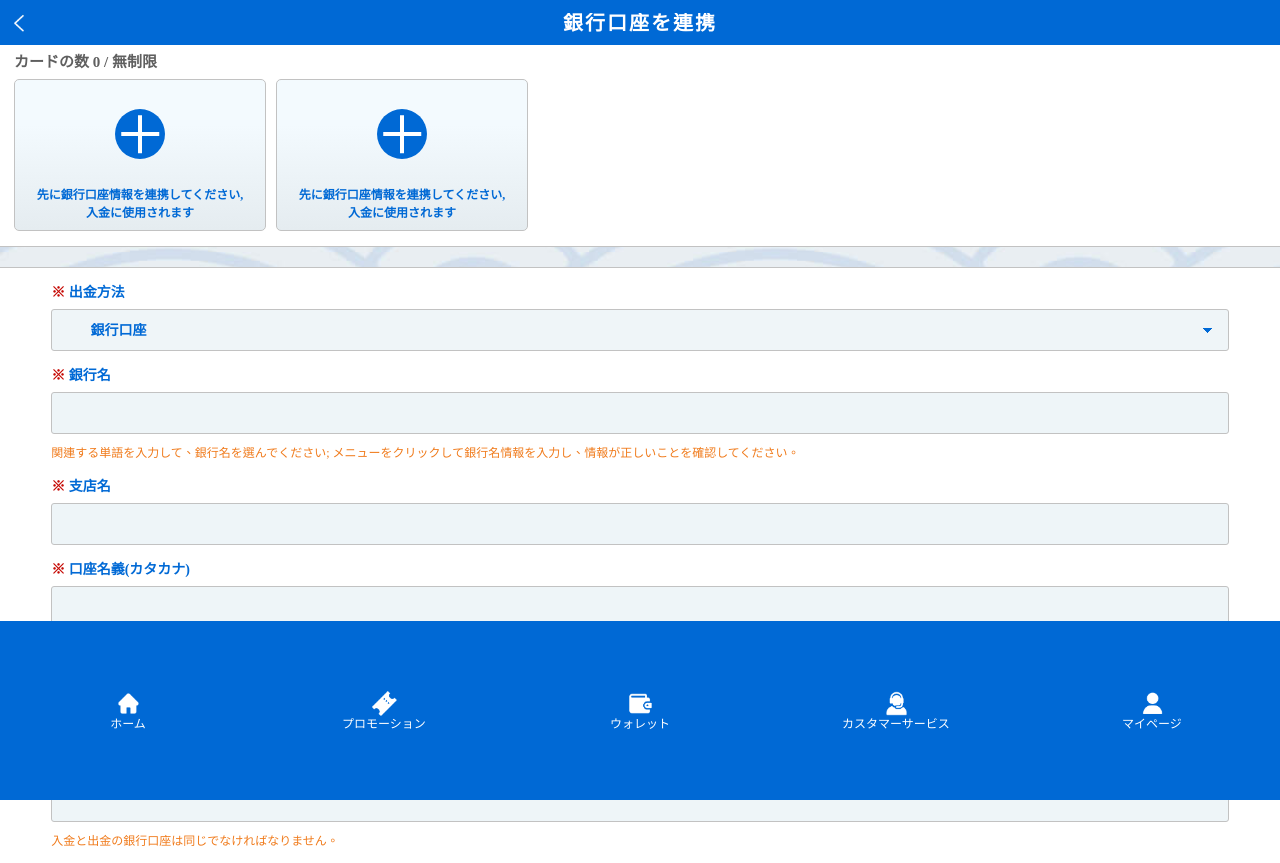
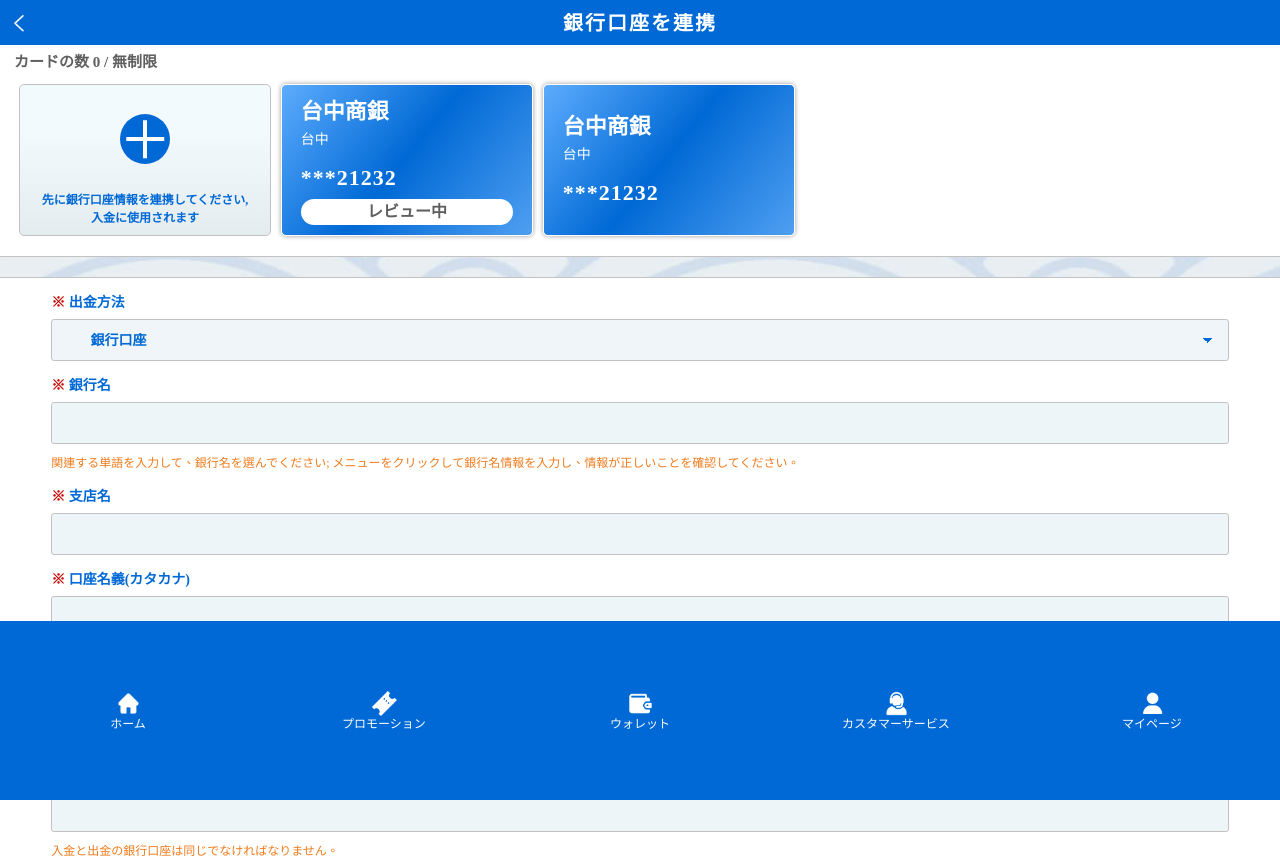
Before and after one commit to zbc951/BoatRace_mobile, a plain HTML site: page html/card.html in a window 1280 px wide. Shown: the top 863 px of the page. Drawn offline with nearby package versions, Linux system fonts and the light colour scheme.

Commit message:
110-0209-2

```diff
--- a/html/card.html
+++ b/html/card.html
@@ -34,12 +34,17 @@
                         <p>入金に使用されます</p>
                     </div>
                 </li>
-                <li class="empty">
-                    <div class="addCard"></div>
-                    <div class="status">
-                        <p>先に銀行口座情報を連携してください,</p>
-                        <p>入金に使用されます</p>
-                    </div>
+                <li class="waiting">
+                    <p class="smallTitle">台中商銀</p>
+                    <p class="smallBranch">台中</p>
+                    <p class="code">***21232</p>
+                    <p class="waiting">レビュー中</p>
+                </li>
+                <li>
+                    <p class="smallTitle">台中商銀</p>
+                    <p class="smallBranch">台中</p>
+                    <p class="code">***21232</p>
+                    <p class="waiting">レビュー中</p>
                 </li>
             </ul>
         </div>
--- a/js/javascript.js
+++ b/js/javascript.js
@@ -69,7 +69,7 @@
         $('.filter,.registerWindow').addClass('display');
     })
 
-    $('.registerWindow .isCheck p').click(function(){
+    $('.registerWindow .isCheck .detail').click(function(){
         $('.jumpWindow').removeClass('display');
         $('.filter,.ruleWindow').addClass('display');
     })
--- a/scss/_card.scss
+++ b/scss/_card.scss
@@ -1,7 +1,7 @@
 //上部
 .cardList {
     width: 100%;
-    height: 202px;
+    height: 212px;
     margin-bottom: 20px;
     border-bottom: solid 1px $borderColor_6;
     box-sizing: border-box;
@@ -21,23 +21,43 @@
     }
 
     ul {
-        width: 100%;
+        width: auto;
         height: auto;
         display: flex;
-        overflow-x: auto;
+        padding: 5px;
+        box-sizing: border-box;
+        overflow-x: scroll;
 
         li {
             width: 250px;
             height: 150px;
             border-radius: 5px;
-            background: $linear_2;
+            background: $linear_4;
             margin-right: 10px;
-            border: solid 1px $borderColor_6;
+            border: solid 1px $borderColor_1;
+            box-shadow: 0 0 5px 0 $backgroundColor_3;
             display: flex;
             align-items: center;
             justify-content: flex-end;
             flex-direction: column;
             flex-shrink: 0;
+
+            &.empty {
+                background: $linear_2;
+                border-color: $borderColor_6;
+                box-shadow: none;
+            }
+
+            &.waiting {
+
+                .waiting {
+                    display: block;
+                }
+
+                .code {
+                    margin-bottom: 10px;
+                }
+            }
 
             .addCard {
                 width: 50px;
@@ -83,6 +103,43 @@
                     text-align: center;
                     line-height: 18px;
                 }
+            }
+
+            .smallTitle {
+                width: 85%;
+                font-size: 22px;
+                font-weight: bold;
+                color: $font-color_1;
+                margin-bottom: 10px;
+            }
+
+            .smallBranch {
+                width: 85%;
+                font-size: 14px;
+                color: $font-color_1;
+                margin-bottom: 20px;
+            }
+
+            .code {
+                width: 85%;
+                font-size: 22px;
+                font-weight: bold;
+                letter-spacing: 1px;
+                color: $font-color_1;
+                margin-bottom: 31px;
+            }
+
+            .waiting {
+                display: none;
+                width: 85%;
+                height: auto;
+                padding: 5px 0;
+                background: $backgroundColor_2;
+                border-radius: 30px;
+                color: $font-color_7;
+                font-weight: bold;
+                text-align: center;
+                margin-bottom: 10px;
             }
         }
     }
--- a/scss/_colorStyle.scss
+++ b/scss/_colorStyle.scss
@@ -50,6 +50,7 @@
 $linear_1: linear-gradient(to top,#9bd722 0%,#99d420 45%,#8fc819 100%);
 $linear_2: linear-gradient(to bottom,#f3fafe 30%,#e5ecf0 100%);
 $linear_3: linear-gradient(to top,#e6e6e6 0%,#ffffff 78%);
+$linear_4: linear-gradient(-51deg,#4f9ff1 0%,#0069d5 51%,#5dacfd 100%);
 
 
 ///////button↓
```
Also changed, not shown: index.html (+1 -1 lines), css/style.css, 1 other file.
